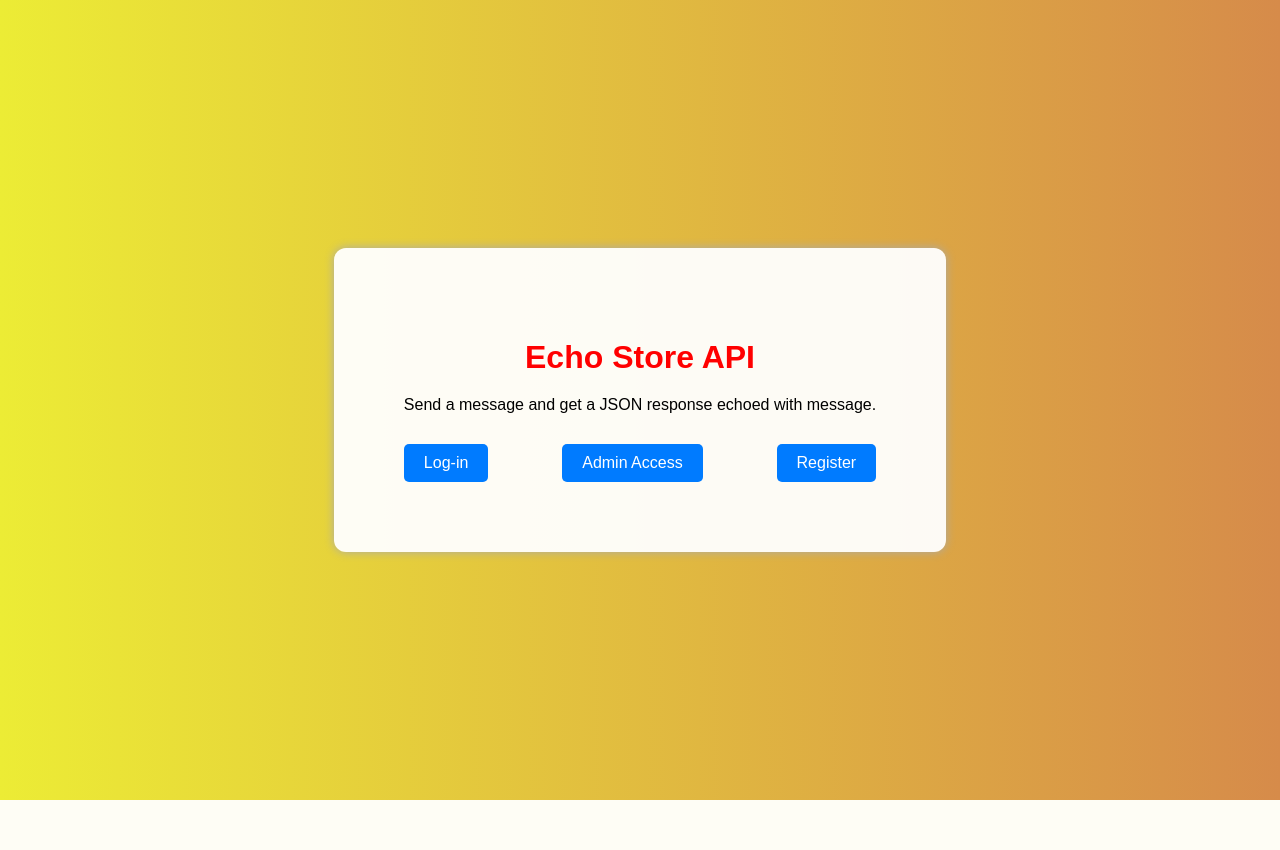
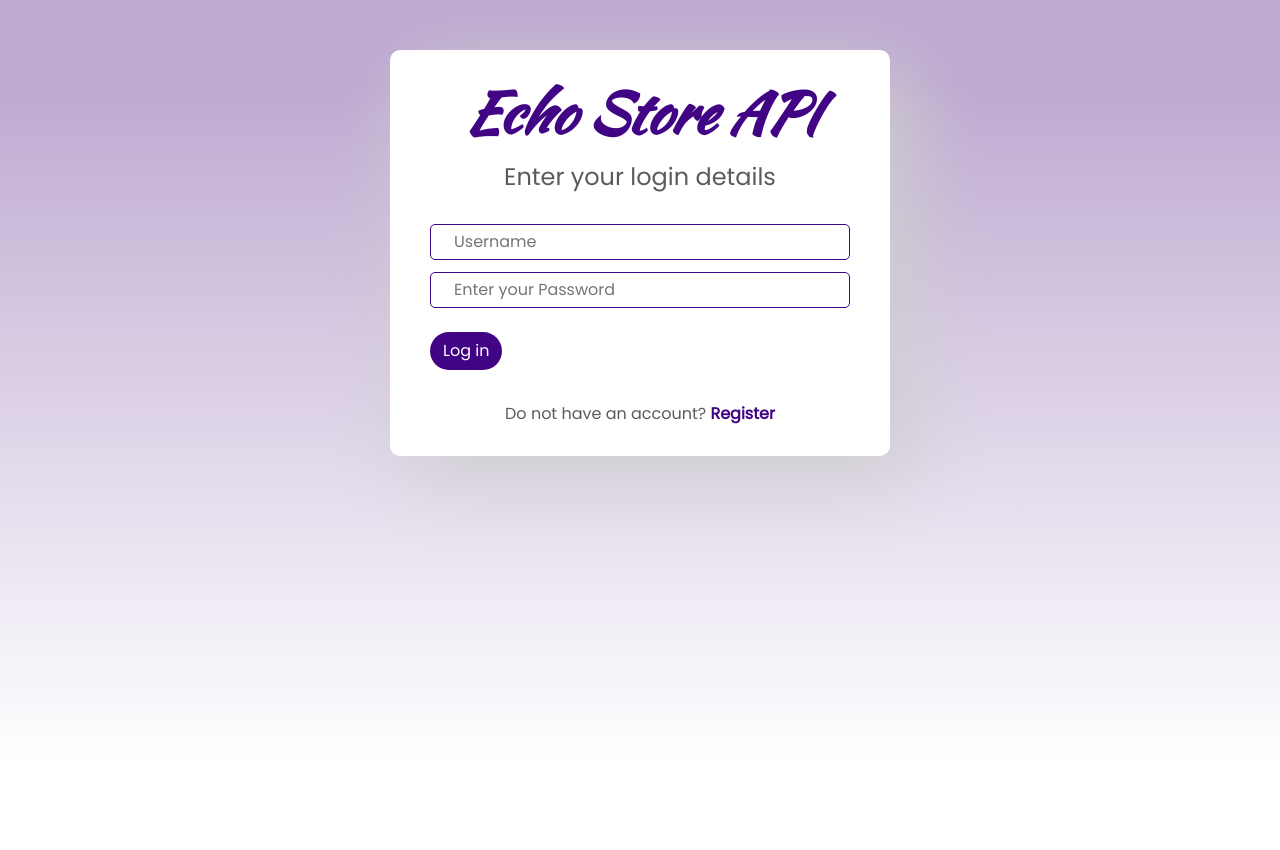
Before and after one commit to harigovind-dot-a/django-EchoApi-Backend, a Django app: page / in a window 1280 px wide. Before the commit the page ends 800 px from the top, so only its background shows below. Run offline with Django 5.2, Linux system fonts and the light colour scheme.

Commit message:
Changed Front-End
Used Bootstrap and redesigned componentsby  using its components. Removed home.html, and other css files. Now link goes directly to login page

```diff
--- a/echoapp/static/echoapp/home.css
+++ /dev/null
@@ -1,40 +0,0 @@
-body {
-    margin: 0;
-    font-family: Arial, sans-serif;
-    background: linear-gradient(to left, #d68b4a, #ecec35);
-    display: flex;
-    justify-content: center;
-    align-items: center;
-    height: 100vh;
-}
-.container {
-    background-color: rgba(255, 255, 255, 0.95);
-    padding: 70px;
-    border-radius: 12px;
-    text-align: center;
-    box-shadow: 0 0 10px #aaa;
-    max-width: 500px;
-}
-h1 {
-    color: red;
-    margin-bottom: 20px;
-}
-p {
-    font-size: 16px;
-    margin-bottom: 30px;
-}
-.button-group {
-    display: flex;
-    justify-content: space-between;
-}
-.button-group a {
-    text-decoration: none;
-    padding: 10px 20px;
-    background-color: #007bff;
-    color: white;
-    border-radius: 5px;
-    transition: background-color 0.3s ease;
-}
-.button-group a:hover {
-    background-color: #0056b3;
-}
--- a/echoapp/static/echoapp/login.css
+++ b/echoapp/static/echoapp/login.css
@@ -1,112 +1,175 @@
+@import url('https://fonts.googleapis.com/css2?family=Kaushan+Script&family=Poppins&display=swap');
+
 * {
-  margin: 0;
-  padding: 0;
-  box-sizing: border-box;
+    padding: 0;
+    margin: 0;
+    box-sizing: border-box
 }
 
-body,
-html {
-  height: 100%;
-  font-family: Arial, sans-serif;
-  background: linear-gradient(to left, #d68b4a, #ecec35);
+body {
+    background-color: #eee;
+    height: 100vh;
+    font-family: 'Poppins', sans-serif;
+    background: linear-gradient(to top, #fff 10%, rgba(93, 42, 141, 0.4) 90%) no-repeat
 }
 
-.container {
-  display: flex;
-  align-items: center;
-  justify-content: center;
-  height: 100%;
+.wrapper {
+    max-width: 500px;
+    border-radius: 10px;
+    margin: 50px auto;
+    padding: 30px 40px;
+    box-shadow: 20px 20px 80px rgb(206, 206, 206)
 }
 
-.login-box {
-  display: flex;
-  background: #ffffff;
-  width: 800px;
-  max-width: 95%;
-  border-radius: 12px;
-  overflow: hidden;
-  box-shadow: 0 8px 24px rgba(0, 0, 0, 0.2);
+.h2 {
+    font-family: 'Kaushan Script', cursive;
+    font-size: 3.5rem;
+    font-weight: bold;
+    color: #400485;
+    font-style: italic
 }
 
-.login-form {
-  flex: 1;
-  padding: 40px;
-  display: flex;
-  flex-direction: column;
-  justify-content: center;
+.h4 {
+    font-family: 'Poppins', sans-serif
 }
 
-.login-form .logo {
-  color: #fe0000;
-  font-size: 32px;
-  margin-bottom: 10px;
-  text-align: center;
+.input-field {
+    border-radius: 5px;
+    padding: 5px;
+    display: flex;
+    align-items: center;
+    cursor: pointer;
+    border: 1px solid #400485;
+    color: #400485
 }
 
-.login-form p {
-  color: rgb(255, 145, 0);
-  font-family: Arial, sans-serif;
-  font-size: 18px;
-  margin-bottom: 20px;
-  text-align: center;
+.input-field:hover {
+    color: #7b4ca0;
+    border: 1px solid #7b4ca0
 }
 
-.login-form h2 {
-  margin-bottom: 30px;
-  color: #7f4242;
+input {
+    border: none;
+    outline: none;
+    box-shadow: none;
+    width: 100%;
+    padding: 0px 2px;
+    font-family: 'Poppins', sans-serif
 }
 
-.login-form form {
-  display: flex;
-  flex-direction: column;
+.fa-eye-slash.btn {
+    border: none;
+    outline: none;
+    box-shadow: none
 }
 
-.login-form input {
-  padding: 14px;
-  margin-bottom: 20px;
-  border: 1px solid #ccc;
-  border-radius: 6px;
-  font-size: 16px;
+a {
+    text-decoration: none;
+    color: #400485;
+    font-weight: 700
 }
 
-.login-form button {
-  padding: 14px;
-  background: linear-gradient(to right, #d64a4a, #ece335);
-  border: none;
-  color: #fff;
-  border-radius: 25px;
-  font-size: 16px;
-  cursor: pointer;
-  transition: background 0.3s;
+a:hover {
+    text-decoration: none;
+    color: #7b4ca0
 }
 
-.login-form button:hover {
-  background: linear-gradient(to right, #ff0000, #fff200);
+.option {
+    position: relative;
+    padding-left: 30px;
+    cursor: pointer
 }
 
-.login-form .status {
-  margin-top: 20px;
-  font-weight: bold;
-  text-align: center;
+.option label.text-muted {
+    display: block;
+    cursor: pointer
 }
 
-.login-info {
-  flex: 1;
-  background: linear-gradient(to bottom right, #fafdeb, #e5f7c2);
-  display: flex;
-  flex-direction: column;
-  align-items: center;
-  justify-content: center;
-  text-align: center;
-  padding: 40px;
+.option input {
+    display: none
 }
 
-.login-info h2 {
-  margin-bottom: 20px;
-  color: #444;
+.checkmark {
+    position: absolute;
+    top: 3px;
+    left: 0;
+    height: 20px;
+    width: 20px;
+    background-color: #fff;
+    border: 1px solid #ddd;
+    border-radius: 50%;
+    cursor: pointer
 }
 
-.login-info .illustration {
-  max-width: 250px;
-  width: 100%;
+.option input:checked~.checkmark:after {
+    display: block
 }
+
+.option .checkmark:after {
+    content: "";
+    width: 13px;
+    height: 13px;
+    display: block;
+    background: #400485;
+    position: absolute;
+    top: 48%;
+    left: 53%;
+    border-radius: 50%;
+    transform: translate(-50%, -50%) scale(0);
+    transition: 300ms ease-in-out 0s
+}
+
+.option input[type="radio"]:checked~.checkmark {
+    background: #fff;
+    transition: 300ms ease-in-out 0s;
+    border: 1px solid #400485
+}
+
+.option input[type="radio"]:checked~.checkmark:after {
+    transform: translate(-50%, -50%) scale(1)
+}
+
+.btn.btn-block {
+    border-radius: 20px;
+    background-color: #400485;
+    color: #fff
+}
+
+.btn.btn-block:hover {
+    background-color: #55268be0
+}
+
+@media(max-width: 575px) {
+    .wrapper {
+        margin: 10px
+    }
+}
+
+@media(max-width:424px) {
+    .wrapper {
+        padding: 30px 10px;
+        margin: 5px
+    }
+
+    .option {
+        position: relative;
+        padding-left: 22px
+    }
+
+    .option label.text-muted {
+        font-size: 0.95rem
+    }
+
+    .checkmark {
+        position: absolute;
+        top: 2px
+    }
+
+    .option .checkmark:after {
+        top: 50%
+    }
+
+    #forgot {
+        font-size: 0.95rem
+    }
+}
--- a/echoapp/templates/echoapp/home.html
+++ /dev/null
@@ -1,21 +0,0 @@
-{% load static %}
-<!DOCTYPE html>
-<html lang="en">
-  <head>
-    <meta charset="UTF-8" />
-    <meta name="viewport" content="width=device-width, initial-scale=1.0" />
-    <title>Echo Store API</title>
-    <link rel="stylesheet" href="{% static 'echoapp/home.css' %}" />
-  </head>
-  <body>
-    <div class="container">
-      <h1>Echo Store API</h1>
-      <p>Send a message and get a JSON response echoed with message.</p>
-      <div class="button-group">
-        <a href="/log-in/">Log-in</a>
-        <a href="/admin/">Admin Access</a>
-        <a href="/registration/">Register</a>
-      </div>
-    </div>
-  </body>
-</html>
--- a/echoapp/templates/echoapp/login.html
+++ b/echoapp/templates/echoapp/login.html
@@ -4,52 +4,62 @@
   <head>
     <meta charset="UTF-8" />
     <meta name="viewport" content="width=device-width, initial-scale=1.0" />
-    <title>Login - EchoStore API</title>
+    <title>Log In - Echo Store API</title>
+    <link
+      href="https://cdn.jsdelivr.net/npm/bootstrap@5.3.7/dist/css/bootstrap.min.css"
+      rel="stylesheet"
+      integrity="sha384-LN+7fdVzj6u52u30Kp6M/trliBMCMKTyK833zpbD+pXdCLuTusPj697FH4R/5mcr"
+      crossorigin="anonymous"
+    />
     <link rel="stylesheet" href="{% static 'echoapp/login.css' %}" />
   </head>
   <body>
-    <div class="container">
-      <div class="login-box">
-        <div class="login-form">
-          <h1 class="logo">EchoStore API</h1>
-          <p>Send a message and get a JSON response echoed.</p>
-          <h2>Sign In</h2>
+    <div class="wrapper bg-white">
+      <div class="h2 text-center">Echo Store API</div>
+      <div class="h4 text-muted text-center pt-2">Enter your login details</div>
 
-          <form id="login-form" method="POST">
-            {% csrf_token %}
+      <form id="login-form" method="POST" class="pt-3">
+        {% csrf_token %}
+        <div class="form-group py-2">
+          <div class="input-field">
+            <span class="far fa-user p-2"></span>
             <input
               type="text"
               id="username"
               name="username"
               placeholder="Username"
               required
+              class=""
             />
+          </div>
+        </div>
+        <div class="form-group py-1 pb-2">
+          <div class="input-field">
+            <span class="fas fa-lock p-2"></span>
             <input
               type="password"
               id="password"
               name="password"
-              placeholder="Password"
+              placeholder="Enter your Password"
               required
+              class=""
             />
-            <button type="submit">Sign In</button>
-          </form>
+          </div>
+        </div>
+        <div class="d-flex align-items-start"></div>
+        <button type="submit" class="btn btn-block text-center my-3">
+          Log in
+        </button>
 
-          <div id="warning" class="warning"></div>
+        <div id="warning" class="text-danger text-center"></div>
+        {% if messages %} {% for message in messages %}
+        <p class="text-danger text-center">{{ message }}</p>
+        {% endfor %} {% endif %}
 
-          {% if messages %} {% for message in messages %}
-          <p class="warning">{{ message }}</p>
-          {% endfor %} {% endif %}
+        <div class="text-center pt-3 text-muted">
+          Do not have an account? <a href="/registration/">Register</a>
         </div>
-
-        <div class="login-info">
-          <h2>Welcome to EchoStore API</h2>
-          <img
-            src="{% static 'echoapp/echo.webp' %}"
-            alt="Echo Logo"
-            class="illustration"
-          />
-        </div>
-      </div>
+      </form>
     </div>
 
     <script>
@@ -62,12 +72,31 @@
 
           warning.textContent = "";
 
-          if (username < 8 || password.length < 8) {
+          if (username.length < 5 || password.length < 5) {
             warning.textContent =
-              "Username and password must be at least 8 characters.";
+              "Username and password must be at least 5 characters.";
             e.preventDefault();
             return;
           }
+          fetch("/api-token-auth/", {
+            method: "POST",
+            headers: {
+              "Content-Type": "application/json",
+            },
+            body: JSON.stringify({ username, password }),
+          })
+            .then((res) => res.json())
+            .then((data) => {
+              if (data.token) {
+                localStorage.setItem("authToken", data.token);
+                window.location.href = "/echo-form/";
+              } else {
+                warning.textContent = "Error: " + JSON.stringify(data);
+              }
+            })
+            .catch((err) => {
+              warning.textContent = "Error: " + err.message;
+            });
         });
     </script>
   </body>
--- a/echoapp/urls.py
+++ b/echoapp/urls.py
@@ -1,12 +1,11 @@
 #created this file to define the URL patterns for the echo app
 from django.urls import path
-from .views import EchoView, EchoFormView, LoginPageView, RegisterView, RegisterSuccessView, HomeView
+from .views import EchoView, EchoFormView, LoginPageView, RegisterView, RegisterSuccessView
 
 urlpatterns = [
-    path('', HomeView.as_view(), name='home'),
+    path('', LoginPageView.as_view(), name='login'),
     path('echo/', EchoView.as_view()),
     path('echo-form/', EchoFormView.as_view(), name='echo_form'),
-    path('log-in/', LoginPageView.as_view(), name='login'),
     path('registration/', RegisterView.as_view(), name='register'),
     path('register-success/', RegisterSuccessView.as_view(), name='register_success')
 ]
--- a/echoapp/views.py
+++ b/echoapp/views.py
@@ -9,6 +9,8 @@ from django.contrib.auth.models import User
 from django.contrib import messages
 from django.views.generic import TemplateView, View
 from django.contrib.auth import authenticate, login
+from django.core.validators import validate_email
+from django.core.exceptions import ValidationError
 
 class EchoView(APIView):
 
@@ -43,7 +45,7 @@ class LoginPageView(TemplateView):
         if not username or not password:
             messages.error(request, "Username and password are required.")
             return redirect('login')
-        elif len(username) < 8 or len(password) < 8:
+        elif len(username) < 5 or len(password) < 5:
             messages.error(request, "Username and password must be at least 8 characters.")
             return redirect('login')
         else:
@@ -69,8 +71,8 @@ class RegisterView(View):
         password = request.POST.get('password')
         confirm_password = request.POST.get('confirm_password')
 
-        if len(username) < 8 or len(password) < 8:
-            messages.error(request, "Username and password must be at least 8 characters.")
+        if len(username) < 5 or len(password) < 5:
+            messages.error(request, "Username and password must be at least 5 characters.")
             return redirect('register')
         elif password != confirm_password:
             messages.error(request, "Passwords do not match.")
@@ -78,13 +80,16 @@ class RegisterView(View):
         elif User.objects.filter(username=username).exists():
             messages.error(request, "Username already exists.")
             return redirect('register')
-        elif User.objects.filter(email=email).exists():
+        else:
+            try:
+                validate_email(email)
+            except ValidationError:
+                messages.error(request, "Invalid email address.")
+                return redirect('register')
+        if User.objects.filter(email=email).exists():
             messages.error(request, "Email already exists.")
             return redirect('register')
         else:
             User.objects.create_user(username=username, email=email, password=password).save()
             messages.success(request, "Registration successful. You can now log in.")
             return redirect('register_success')
-
-class HomeView(TemplateView):
-    template_name = 'echoapp/home.html'
--- a/mysite/settings.py
+++ b/mysite/settings.py
@@ -128,7 +128,6 @@ DEFAULT_AUTO_FIELD = 'django.db.models.BigAutoField'
 REST_FRAMEWORK = {
     'DEFAULT_AUTHENTICATION_CLASSES': [
         'rest_framework.authentication.TokenAuthentication',
-        'rest_framework.authentication.SessionAuthentication',  # Optional, for session-based auth
     ],
     'DEFAULT_PERMISSION_CLASSES': [
         'rest_framework.permissions.AllowAny',  # Allow any user to access the API
--- a/mysite/urls.py
+++ b/mysite/urls.py
@@ -16,11 +16,13 @@ Including another URLconf
 """
 from django.contrib import admin
 from django.urls import path
-from django.urls import include  # Import include to include other URL configurations
-from rest_framework.authtoken import views as drf_views
+from django.urls import include
+# from rest_framework.authtoken import views as drf_views
+from django.views.decorators.csrf import csrf_exempt
+from rest_framework.authtoken.views import obtain_auth_token
 
 urlpatterns = [
     path('admin/', admin.site.urls),
     path('', include('echoapp.urls')), # Include the echo app's URLs
-    path('api-token-auth/', drf_views.obtain_auth_token),  # URL for obtaining auth token
+    path('api-token-auth/', csrf_exempt(obtain_auth_token)),  # URL for obtaining auth token
 ]
```
Also changed, not shown: echoapp/static/echoapp/echo_form.css (deleted, +0 -53 lines), echoapp/static/echoapp/registration.css (deleted, +0 -52 lines), echoapp/templates/echoapp/echo_form.html (+35 -8 lines), echoapp/templates/echoapp/registr_success.html (+14 -8 lines), echoapp/templates/echoapp/registration.html (+52 -24 lines), echoapp/static/echoapp/echo.webp (deleted).
